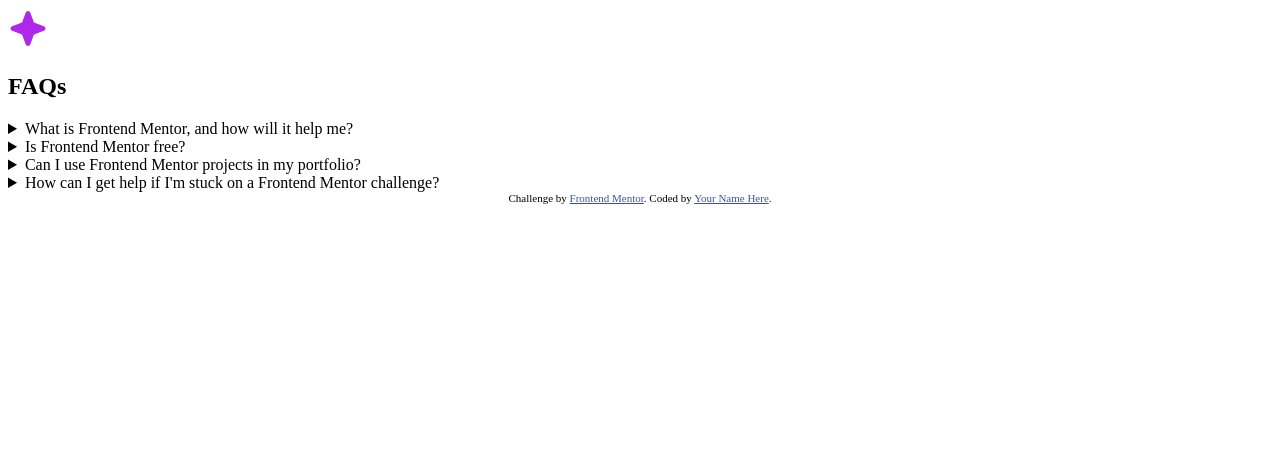
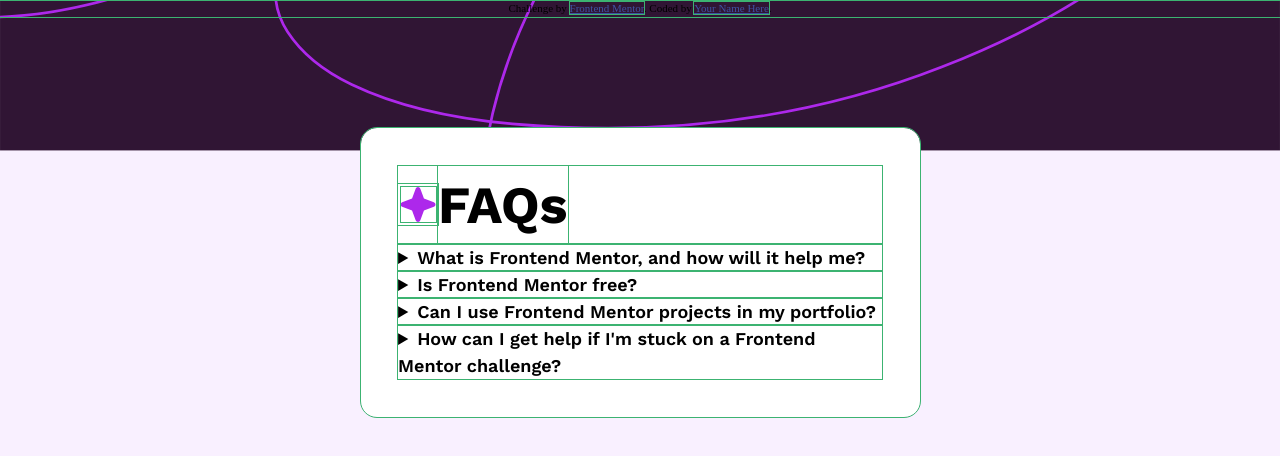
Before and after one commit to diegotorres9/faq-accordion, a plain HTML site: page index.html in a window 1280 px wide. Drawn offline with Linux system fonts and the light colour scheme.

Commit message:
css linka

```diff
--- a/index.html
+++ b/index.html
@@ -5,6 +5,8 @@
   <meta name="viewport" content="width=device-width, initial-scale=1.0"> <!-- displays site properly based on user's device -->
 
   <link rel="icon" type="image/png" sizes="32x32" href="./assets/images/favicon-32x32.png">
+  <link rel="stylesheet" href="reset.css">
+  <link rel="stylesheet" href="style.css">
 
   <title>Frontend Mentor | FAQ accordion</title>
 
@@ -15,7 +17,14 @@
   </style>
 </head>
 <body>
-
+  <!-- <img
+    srcset="./assets/images/background-pattern-mobile.svg 480w, ./assets/images/background-pattern-desktop.svg 800w"
+    src="./assets/images/background-pattern-desktop.svg"
+    alt="babkground-pattern." /> -->
+    <!-- <picture style="max-width: 100%;">
+    <source srcset="./assets/images/background-pattern-desktop.svg" media="(min-width: 375px)">
+    <img src="./assets/images/background-pattern-mobile.svg" alt="background-pattern">
+    </picture> -->
   <main>
     <section class="accordion-container">
       <header>
```
